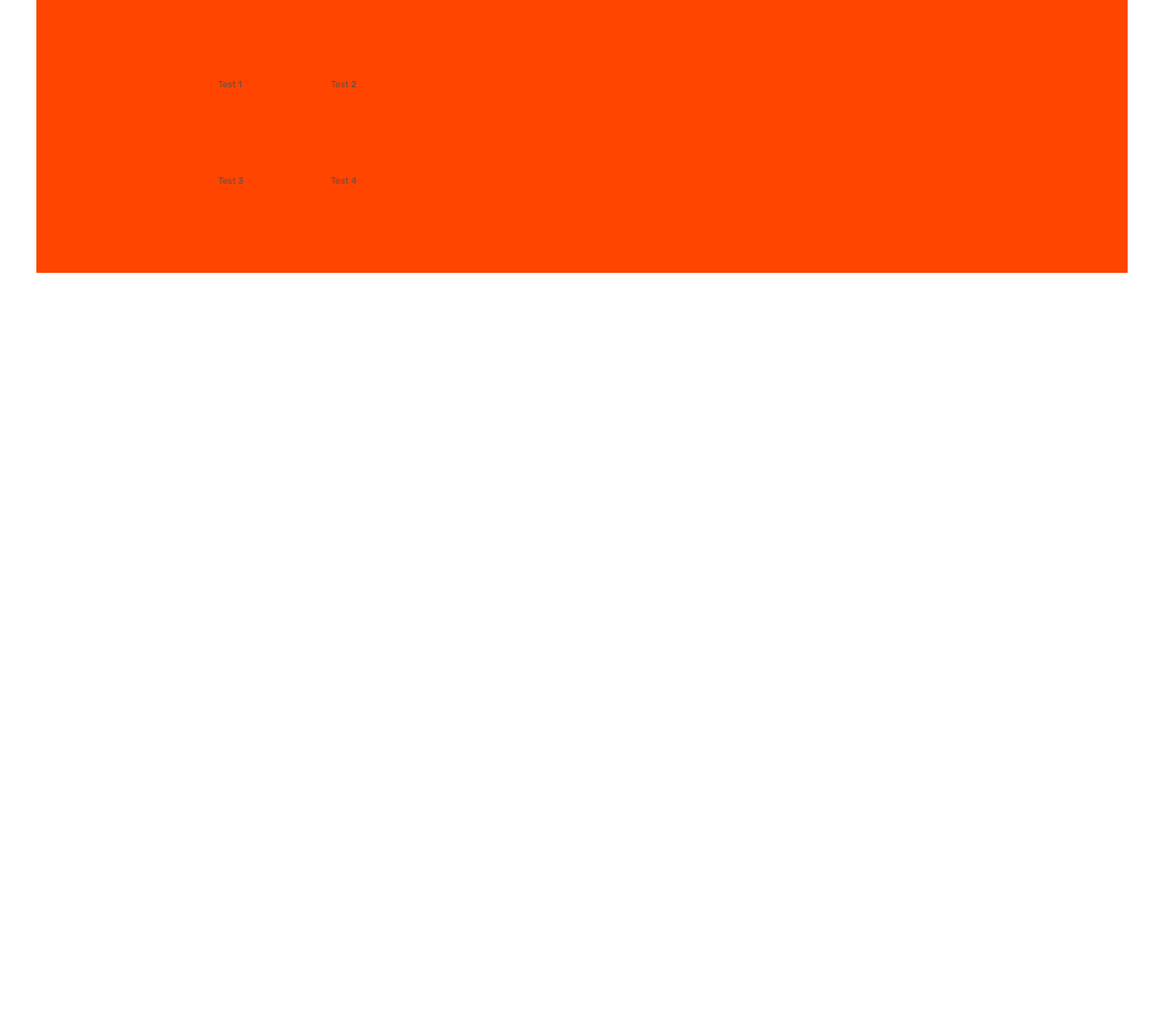
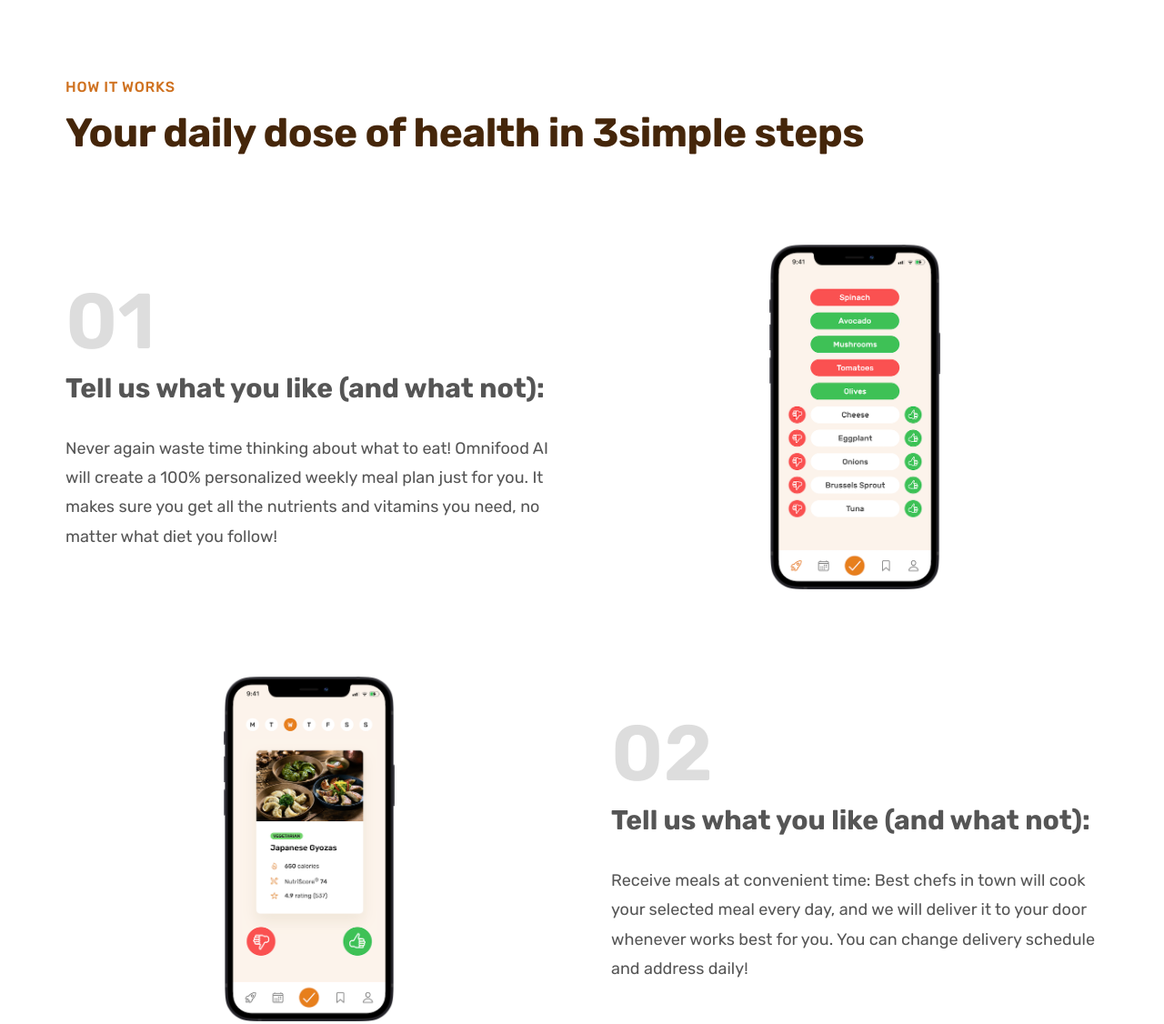
Before and after one commit to SinaHajipooor/Omnifood, a plain HTML site: page index.html in a window 1280 px wide. Shown: the part 768-1894 px from the top of the page at 91% size. Before the commit the page ends 1068 px from the top, so only its background shows below. Drawn offline with Linux system fonts and the light colour scheme.

Commit message:
create the how it works section

```diff
--- /dev/null
+++ b/css/general.css
@@ -0,0 +1,105 @@
+/* GENERAL AND REUSABLE COMPONENTS */
+.container {
+    max-width: 120rem;
+    margin: 0 auto;
+    padding: 0 3.2rem;
+}
+
+.grid {
+    display: grid;
+    row-gap: 9.6rem;
+    column-gap: 6.4rem;
+    /* grid-template-columns: repeat(2, 1fr); */
+}
+
+.grid--2-cols {
+    grid-template-columns: repeat(2, 1fr);
+}
+
+.grid--3-cols {
+    grid-template-columns: repeat(3, 1fr);
+}
+
+.grid--4-cols {
+    grid-template-columns: repeat(4, 1fr);
+}
+
+.grid--center-v {
+    align-items: center;
+
+}
+
+.heading-primary,
+.heading-secondary,
+.heading-tertaliary {
+    font-weight: 700;
+    color: #333;
+    color: #45260a;
+    letter-spacing: -0.5px;
+}
+
+.heading-primary {
+    font-size: 5.2rem;
+    line-height: 1.05;
+    margin-bottom: 3.2rem;
+}
+
+.heading-secondary {
+    font-size: 4.4rem;
+    line-height: 1.2;
+    margin-bottom: 9.6rem;
+}
+
+.heading-tertiary {
+    font-size: 3rem;
+    line-height: 1.2;
+    margin-bottom: 3.2rem;
+}
+
+.subheading {
+    display: block;
+    font-size: 1.6rem;
+    font-weight: 500;
+    color: #cf711f;
+    text-transform: uppercase;
+    margin-bottom: 1.6rem;
+    letter-spacing: 0.75px;
+}
+
+.btn:link,
+.btn:visited {
+    font-weight: 600;
+    font-size: 2rem;
+    display: inline-block;
+    text-decoration: none;
+    padding: 1.6rem 3.2rem;
+    border-radius: 9px;
+    transition: background-color 0.3s;
+}
+
+.btn--full:link,
+.btn--full:visited {
+    background-color: #e67e22;
+    color: #fff;
+}
+
+.btn--full:hover,
+.btn--full:active {
+    background-color: #cf711f;
+}
+
+.btn--outline:link,
+.btn--outline:visited {
+    background-color: #fff;
+    color: #555;
+}
+
+.btn--outline:hover,
+.btn--outline:active {
+    background-color: #fdf2e9;
+    box-shadow: inset 0 0 0 3px #fff;
+}
+
+.margin-right-sm {
+    margin-right: 1.6rem !important;
+}
--- a/css/style.css
+++ b/css/style.css
@@ -13,75 +13,6 @@ body {
     line-height: 1;
     font-weight: 400;
     color: #555;
-}
-
-/* GENERAL AND REUSABLE COMPONENTS */
-.container {
-    max-width: 120rem;
-    margin: 0 auto;
-    padding: 0 3.2rem;
-}
-
-.grid {
-    display: grid;
-    gap: 9.6rem;
-    /* grid-template-columns: repeat(2, 1fr); */
-}
-
-.grid--2-cols {
-    grid-template-columns: repeat(2, 1fr);
-}
-
-.grid--3-cols {
-    grid-template-columns: repeat(3, 1fr);
-}
-
-.heading-primary {
-    font-size: 5.2rem;
-    font-weight: 700;
-    line-height: 1.05;
-    color: #333;
-    letter-spacing: -0.5px;
-    margin-bottom: 3.2rem;
-}
-
-
-.btn:link,
-.btn:visited {
-    font-weight: 600;
-    font-size: 2rem;
-    display: inline-block;
-    text-decoration: none;
-    padding: 1.6rem 3.2rem;
-    border-radius: 9px;
-    transition: background-color 0.3s;
-}
-
-.btn--full:link,
-.btn--full:visited {
-    background-color: #e67e22;
-    color: #fff;
-}
-
-.btn--full:hover,
-.btn--full:active {
-    background-color: #cf711f;
-}
-
-.btn--outline:link,
-.btn--outline:visited {
-    background-color: #fff;
-    color: #555;
-}
-
-.btn--outline:hover,
-.btn--outline:active {
-    background-color: #fdf2e9;
-    box-shadow: inset 0 0 0 3px #fff;
-}
-
-.margin-right-sm {
-    margin-right: 1.6rem !important;
 }
 
 
@@ -206,5 +137,28 @@ body {
 /* HOW IT WORKS  */
 .section-how {
     padding: 9.6rem 0;
-    background-color: orangered;
 }
+
+.step-number {
+    font-size: 8.6rem;
+    font-weight: 600;
+    color: #ddd;
+    margin-bottom: 1.2rem;
+}
+
+
+.step-description {
+    font-size: 1.8rem;
+    line-height: 1.8;
+}
+
+
+.step-img-box {
+    display: flex;
+    align-items: center;
+    justify-content: center;
+}
+
+.step-img {
+    width: 35%;
+}
--- a/index.html
+++ b/index.html
@@ -10,6 +10,7 @@
     <link rel="preconnect" href="https://fonts.googleapis.com">
     <link rel="preconnect" href="https://fonts.gstatic.com" crossorigin>
     <link href="https://fonts.googleapis.com/css2?family=Rubik:wght@400;500;600;700&display=swap" rel="stylesheet">
+    <link rel="stylesheet" href="css/general.css">
 </head>
 
 <body>
@@ -52,12 +53,46 @@
                 </div>
             </div>
         </section>
-        <section class="section-how container grid grid--2-cols">
-            <div class="container grid grid--2-cols">
-                <div>Test 1</div>
-                <div>Test 2</div>
-                <div>Test 3</div>
-                <div>Test 4</div>
+        <section class="section-how">
+            <div class="container">
+                <span class="subheading">How it works</span>
+                <h2 class="heading-secondary">Your daily dose of health in 3simple steps </h2>
+            </div>
+            <div class="container grid grid--2-cols grid--center-v">
+                <div class="step-text-box">
+                    <p class="step-number">01</p>
+                    <h3 class="heading-tertiary">Tell us what you like (and what not):</h3>
+                    <p class="step-description">
+                        Never again waste time thinking about what to eat! Omnifood AI will create a 100% personalized weekly meal plan just for you. It makes sure you get all the nutrients and vitamins you need, no matter what diet you follow!
+                    </p>
+                </div>
+                <!-- STEP 01 -->
+                <div class="step-img-box">
+                    <img class="step-img" src="img/app/app-screen-1.png" alt="iphone app preferences selection screen">
+                </div>
+                <!-- STEP 02 -->
+                <div class="step-img-box">
+                    <img class="step-img" src="img/app/app-screen-2.png" alt="iphone app meal approving plan screen">
+                </div>
+                <div class="step-text-box">
+                    <p class="step-number">02</p>
+                    <h3 class="heading-tertiary">Tell us what you like (and what not):</h3>
+                    <p class="step-description">
+                        Receive meals at convenient time: Best chefs in town will cook your selected meal every day, and we will deliver it to your door whenever works best for you. You can change delivery schedule and address daily!
+                    </p>
+                </div>
+                <!-- STEP 03 -->
+                <div class="step-text-box">
+                    <p class="step-number">03</p>
+                    <h3 class="heading-tertiary">Tell us what you like (and what not):</h3>
+                    <p class="step-description">
+                        Approve your weekly meal plan: Once per week, approve the meal plan generated for you by Omnifood AI. You can change ingredients, swap entire meals, or even add your own recipes.
+
+                    </p>
+                </div>
+                <div class="step-img-box">
+                    <img class="step-img" src="img/app/app-screen-3.png" alt="iphone app delivery screen">
+                </div>
             </div>
         </section>
 
```
